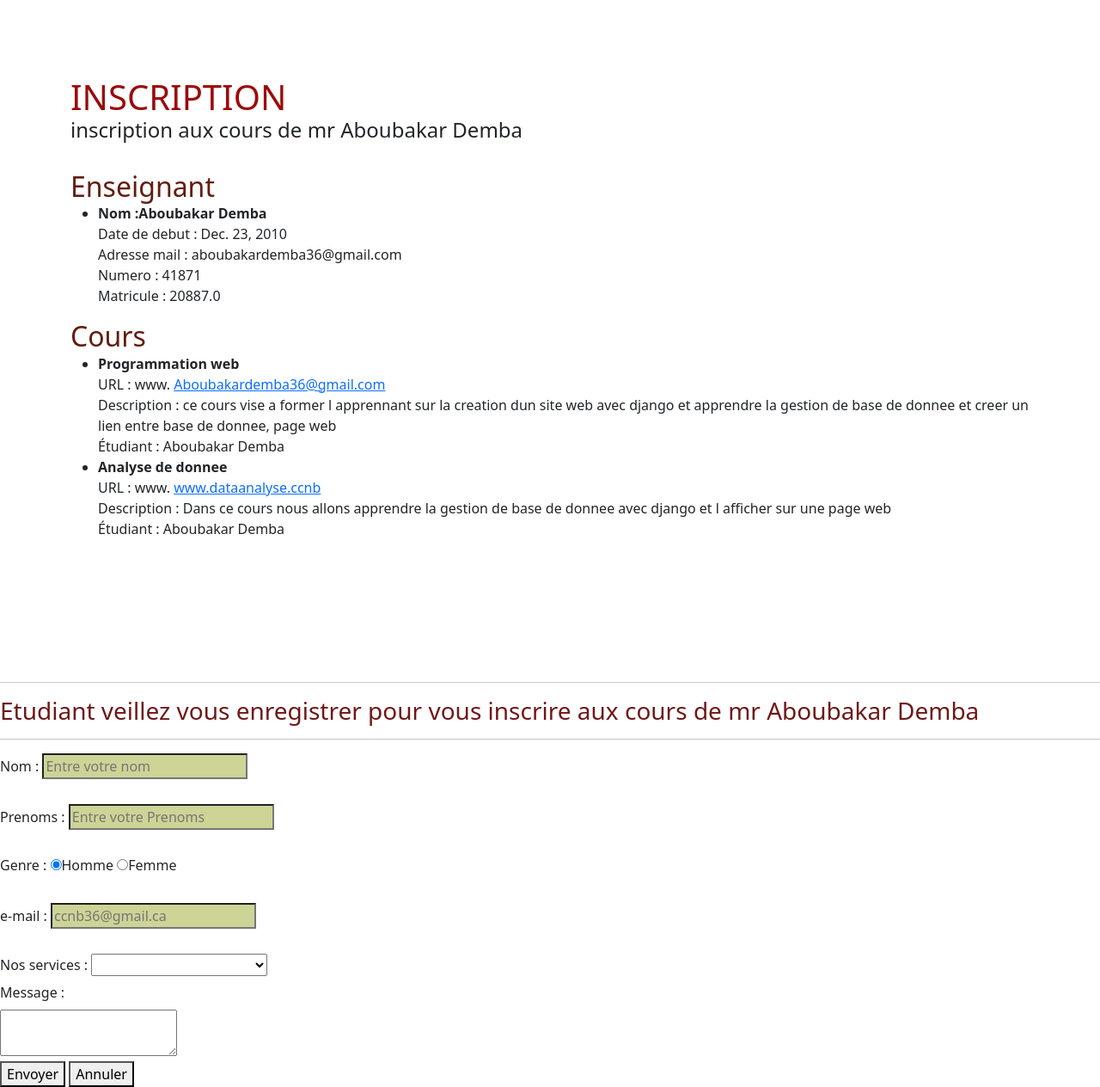
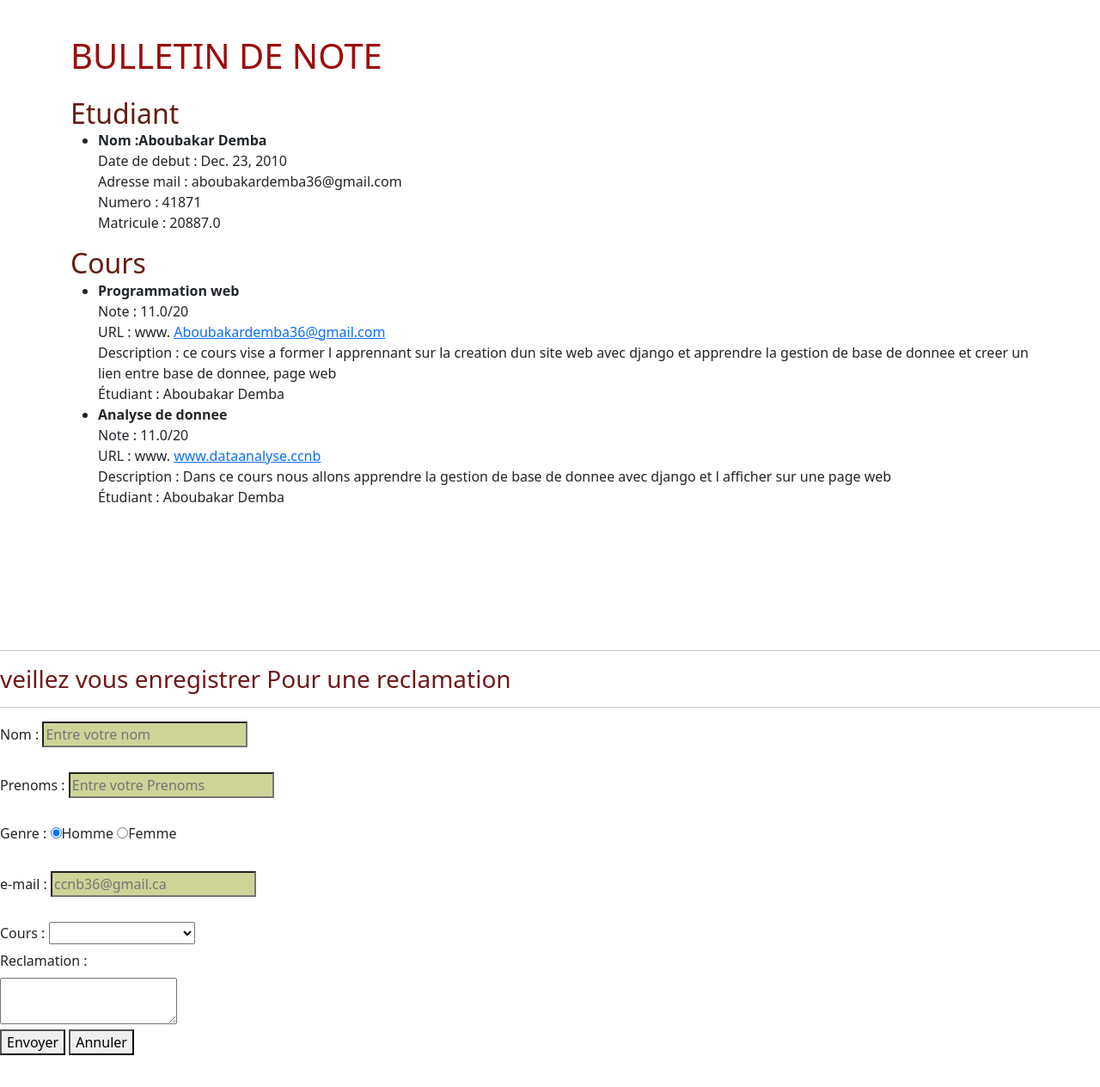
Before and after one commit to Edabouba01/WebDjangoProjetTest, a Django app: page / in a window 1280 px wide. Shown: the part 56-1320 px from the top of the page at 86% size. After the commit the page ends 1283 px from the top, so only its background shows below. Run offline with Django 4.2, Linux system fonts and the light colour scheme; data comes from the database, SQL or seed files in the repository; both versions use the stored data as it was after the commit; some libraries are stand-ins or nearby versions.

Commit message:
deuxieme parti

```diff
--- a/webapp/models.py
+++ b/webapp/models.py
@@ -2,8 +2,7 @@ from django.db import models
 
 # Create your models here.
 from django.db import models
-#La classe nommer etudiant represente un enseignant
-#un enseignant peut donner plusieur cours dans mon cas
+
 class Etudiant(models.Model):
     nom = models.CharField(max_length=100)
     date_naissance = models.DateField(auto_now=False, auto_now_add=False)
@@ -13,9 +12,10 @@ class Etudiant(models.Model):
 
     def __str__(self):
             return f"{self.nom}, {self.date_naissance}, {self.email}, {self.phone}, {self.matricule}"
-
+    #Note de cours
 class Cour(models.Model):
     titre = models.CharField(max_length=200)
+    note= models.FloatField(default=11)
     url= models.URLField(max_length=254, default= "www.google.com")
     description= models.TextField(max_length=254, default= " Dans ce cours, nous allons corriger, ensemble, cette mauvaise posture qui est à lorigine de votre stress, de vos maux de tête et linconfort global que vous ressentez.Jai conçu ce cours de programmation pour qu'il soit accessible aux débutants.")
     etudiant = models.ForeignKey(Etudiant, on_delete=models.CASCADE )
--- a/webapp/static/webapp/style.css
+++ b/webapp/static/webapp/style.css
@@ -10,6 +10,7 @@ h1{
     padding-top: 30px; ;
 
 }
+#title-box{ text-align: center;}
 p{
     margin: auto;
     width: 100px;
@@ -42,10 +43,4 @@ input{
     text-align-last: auto;
     color: hsl(hue, saturation, lightness);
 }
-label{
-    color-adjust:#d30808;
-
-}
-fieldset{
-
-}
+body{top: auto;}
--- a/webapp/templates/webapp/fichier.html
+++ b/webapp/templates/webapp/fichier.html
@@ -19,7 +19,7 @@
     <link rel="stylesheet" type="text/css " href= "{% static 'webapp/style.css'%}">
     <title>organiser le formulaire de sorte à avoir plusieurs categories</title>
     <script src="https://cdnjs.cloudflare.com/ajax/libs/datatables.net-buttons-bs/2.2.0/buttons.bootstrap.min.js" integrity="sha512-q16bwwxHypOj331sH082m1caiMj5d2eZxGqk0ytNHzNovIUTv78bOI5xq3PerSwTKZnBoTAmct8gZfNQVcDYiA==" crossorigin="anonymous" referrerpolicy="no-referrer"></script>
-    <h1> PERSONEL</h1>
+
 
 </head>
 <div>
@@ -62,11 +62,11 @@
   <!--Partie1-->
   <div class="container">
     <div class="title-box">
-        <h1>INSCRIPTION</h1><br>
-        <h4>inscription aux cours de mr Aboubakar Demba</h4>
+        <h1>BULLETIN DE NOTE</h1><br>
+
     </div><br>
     <div class="content-box">
-        <h2>Enseignant</h2>
+        <h2>Etudiant</h2>
         <ul>
             {% for etudiant in etudiants %}
                 <li>
@@ -83,11 +83,12 @@
         </ul>
     </div>
     <div class="content-box">
-        <h2>Cours</h2>
+        <h2> Cours</h2>
         <ul>
             {% for cours in cours %}
                 <li>
                     <strong>{{ cours.titre }}</strong><br>
+                    Note :  {{ cours.note }}/20<br>
                     URL : www. <a href="{{ cours.url }}" target="_blank">{{ cours.url }}</a><br>
                     Description : {{ cours.description }}<br>
                     Étudiant : {{ cours.etudiant.nom }}
@@ -103,7 +104,7 @@
           <div class="col my-col">
             <form action="#" method="POST" style="margin-top: 150px; ">
               <hr/>
-              <h3>Etudiant veillez vous enregistrer pour vous inscrire aux cours de mr Aboubakar Demba</h3>
+              <h3> veillez vous enregistrer Pour une reclamation</h3>
               <hr/>
               <form action="#" method="POST">
               <label for="firstname">Nom : </label>
@@ -119,14 +120,14 @@
             <label for="email">e-mail : </label>
             <input type="email" name="email" id="e-mail" alt="e-email" placeholder="ccnb36@gmail.ca"/><br><br>
              <fieldset>
-              <label for="fonction"> Nos services : </label>
+              <label for="fonction"> Cours : </label>
               <select name="fonction">
                   <option value="ido1" selected></option>
-                  <option value="ido2"> Formation</option>
-                  <option value="ido3">Placement pour emplois </option>
+                  <option value="ido2"> Programmation</option>
+                  <option value="ido3">Analyse des donner </option>
               </select>
               </fieldset>
-             <label for="message">Message   :</label><br>
+             <label for="message">Reclamation  :</label><br>
               <textarea name="text" ></textarea>
               <br>
              <button alt="button" >Envoyer</button>
```
Also changed, not shown: db.sqlite3, webapp/migrations/0003_cour_note.py (added).
